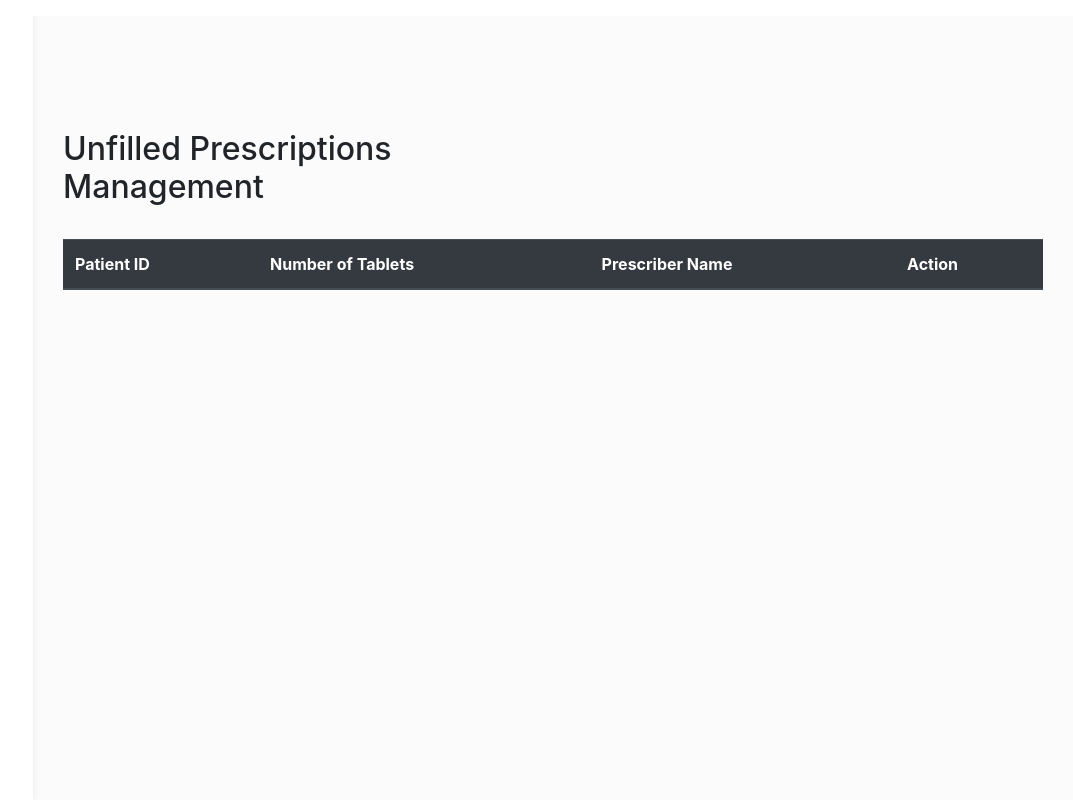
After one commit to CougarBellinger/SFWE403-503-Project, a Django app: page /users/unfilled-prescriptions/ in a window 1280 px wide. The commit adds this page. Shown: the whole page, without its empty margins (207-1280 px from the left). Run offline with Django 4.2, Linux system fonts and the light colour scheme; lists and menus that the app fills with data are empty; parts of the project's set-up code (start-up, migrations or seed data) failed here and were passed over; some libraries are stand-ins or nearby versions.

Commit message:
added pharmacist home and fill prescriptions

```diff
--- a/MyPharma/templates/base.html
+++ b/MyPharma/templates/base.html
@@ -55,6 +55,11 @@
                     {% if user.user_type == '1' or user.user_type == '2' or user.user_type == '3'%}
                     <a href="{%url 'manual_prescription'%}" class="list-group-item list-group-item-action py-2 ripple" aria-current="true">
                         <i class="fas fa-tachometer-alt fa-fw me-3"></i><span>Manual Prescription </span>
+                    </a>
+                    {% endif %}
+                    {% if user.user_type == '3' %}
+                    <a href="{%url 'unfilled_prescriptions'%}" class="list-group-item list-group-item-action py-2 ripple" aria-current="true">
+                        <i class="fas fa-tachometer-alt fa-fw me-3"></i><span>Fill Prescription</span>
                     </a>
                     {% endif %}
 
--- /dev/null
+++ b/MyPharma/users/templates/users/unfilled_prescriptions.html
@@ -0,0 +1,34 @@
+{% extends 'base.html' %}
+
+{% block content %}
+<div class="container mt-5">
+  <div class="row">
+    <div class="col-md-6">
+      <h2>Unfilled Prescriptions Management</h2>
+    </div>
+  </div>
+
+  <table class="table table-striped mt-4">
+    <thead class="thead-dark">
+      <tr>
+        <th>Patient ID</th>
+        <th>Number of Tablets</th>
+        <th>Prescriber Name</th>
+        <th>Action</th>
+      </tr>
+    </thead>
+    <tbody>
+      {% for prescription in unfilled_prescriptions %}
+      <tr>
+        <td>{{ prescription.patient.id }}</td> <!-- Display the patient's ID -->
+        <td>{{ prescription.num_tablets }}</td>
+        <td>{{ prescription.prescriber_name }}</td>
+        <td>
+          <a href="{% url 'fill_prescription' prescription.pk %}" class="btn btn-primary">Fill Prescription</a>
+        </td>
+      </tr>
+      {% endfor %}
+    </tbody>
+  </table>
+</div>
+{% endblock %}
--- a/MyPharma/users/urls.py
+++ b/MyPharma/users/urls.py
@@ -1,5 +1,5 @@
 from django.urls import path
-from .views import User_registration_view, home_view, cashier_home, login_view,logout_view, contact_view, recover_account_view, create_user, manager_home, customer_home, password_change,user_list, first_password_view, create_patient,delete_user,edit_user,recover_user,patient_management,edit_patient,delete_patient,changePassword_view,myprofile_view, payment_method, card_info, cash, confirmation_page, manual_prescription, prescription_confirmation, sign_prescriptions, pharmacist_home
+from .views import User_registration_view, home_view, cashier_home, login_view,logout_view, contact_view, recover_account_view, create_user, manager_home, customer_home, password_change,user_list, first_password_view, create_patient,delete_user,edit_user,recover_user,patient_management,edit_patient,delete_patient,changePassword_view,myprofile_view, payment_method, card_info, cash, confirmation_page, manual_prescription, prescription_confirmation, sign_prescriptions, pharmacist_home, fill_prescription, unfilled_prescriptions
 
 
 urlpatterns = [
@@ -38,4 +38,6 @@ urlpatterns = [
     path('prescription_confirmation/', prescription_confirmation, name='prescription_confirmation'),
     path('sign_prescriptions/', sign_prescriptions, name='sign_prescriptions'),
     path('pharmacist_home/', pharmacist_home, name='pharmacist_home'),
+    path('unfilled-prescriptions/', unfilled_prescriptions, name='unfilled_prescriptions'),
+    path('fill-prescription/<int:pk>/', fill_prescription, name='fill_prescription'),
 ]
--- a/MyPharma/users/views.py
+++ b/MyPharma/users/views.py
@@ -68,7 +68,7 @@ def login_view(request):
                 return redirect('manager_home')
             elif user.user_type == CustomUser.PharmacyTechnician:
                 return redirect('technician_home')
-            elif user.user_type == CustomUser.Pharmacist:
+            elif user.user_type == CustomUser.Pharmicist:
                 return redirect('pharmacist_home')
             else:
                 return redirect('home_view')
@@ -508,3 +508,48 @@ def sign_prescriptions(request):
         form = SignatureForm()
 
     return render(request, 'sign_prescriptions.html', {'form': form})
+
+@login_required
+def pharmacist_home(request):
+    medications = Medications.objects.all()
+
+    if request.method == 'POST':
+        medication_id = request.POST.get('medication_id')
+        quantity = int(request.POST.get('quantity'))
+
+        medication = get_object_or_404(Medications, id=medication_id)
+        if medication.tablet_count >= quantity:
+            medication.tablet_count -= quantity
+            medication.save()
+            messages.success(request, f'Successfully sold {quantity} tablets of {medication.name}.')
+        else:
+            messages.error(request, f'Not enough stock to sell {quantity} tablets of {medication.name}.')
+
+    return render(request, 'users/pharmacist_home.html', {'medications': medications})
+
+def unfilled_prescriptions(request):
+    # Get unfilled prescriptions
+    unfilled_prescriptions = Prescription.objects.filter(is_filled=False)
+
+    # Pass the unfilled prescriptions to the template
+    context = {'unfilled_prescriptions': unfilled_prescriptions}
+    return render(request, 'users/unfilled_prescriptions.html', context)
+
+def fill_prescription(request, pk):
+    # Get the prescription object by primary key (pk)
+    prescription = get_object_or_404(Prescription, pk=pk)
+    medication = prescription.medication  # Get the related medication
+
+    # Check if there are enough tablets available
+    if medication.tablet_count >= prescription.num_tablets:
+        # Deduct the tablets from the medication
+
+        # Mark the prescription as filled
+        prescription.is_filled = True
+        prescription.save()
+
+
+        # Add an error message if not enough tablets are available
+
+    # Redirect to the unfilled prescriptions list page (or any other page you choose)
+    return redirect('unfilled_prescriptions')
```
Also changed, not shown: MyPharma/users/templates/users/pharmacist_home.html (+9 -0 lines).
